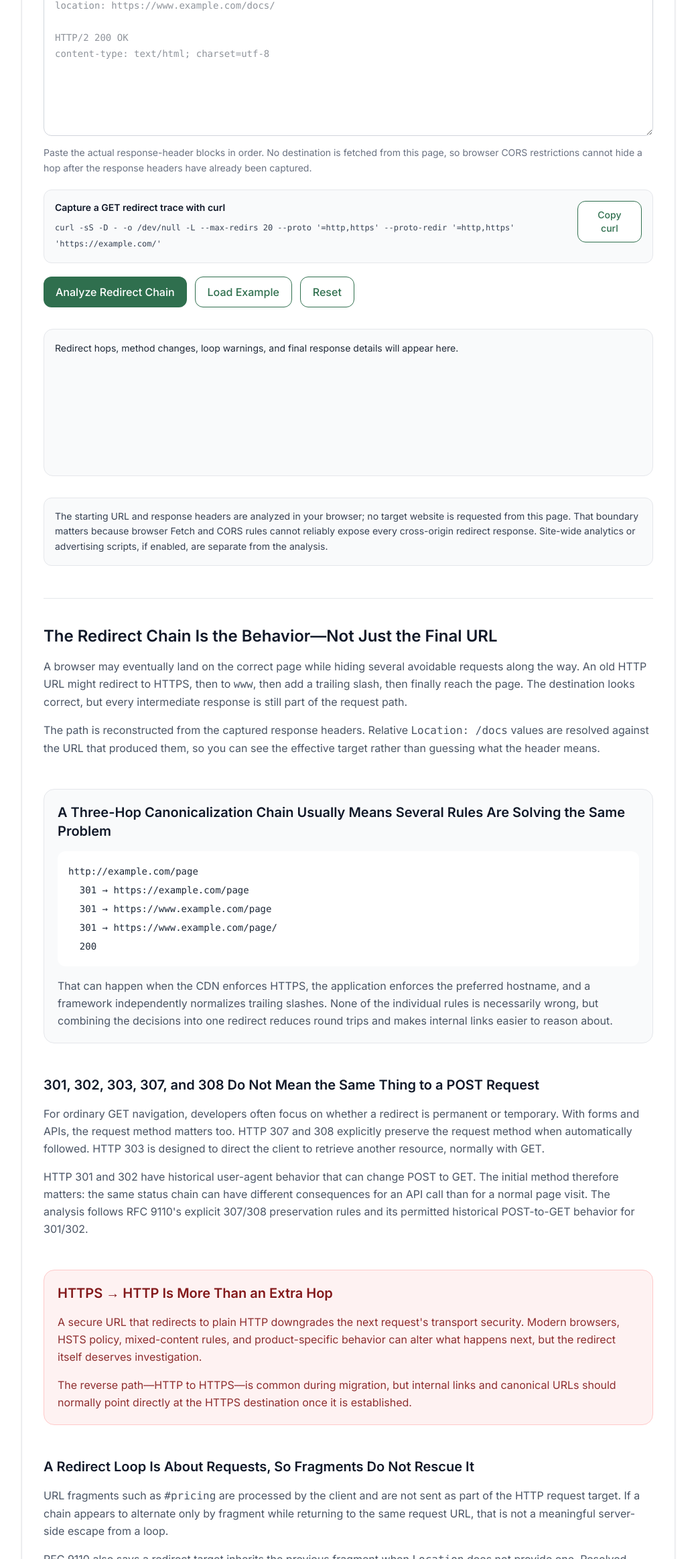
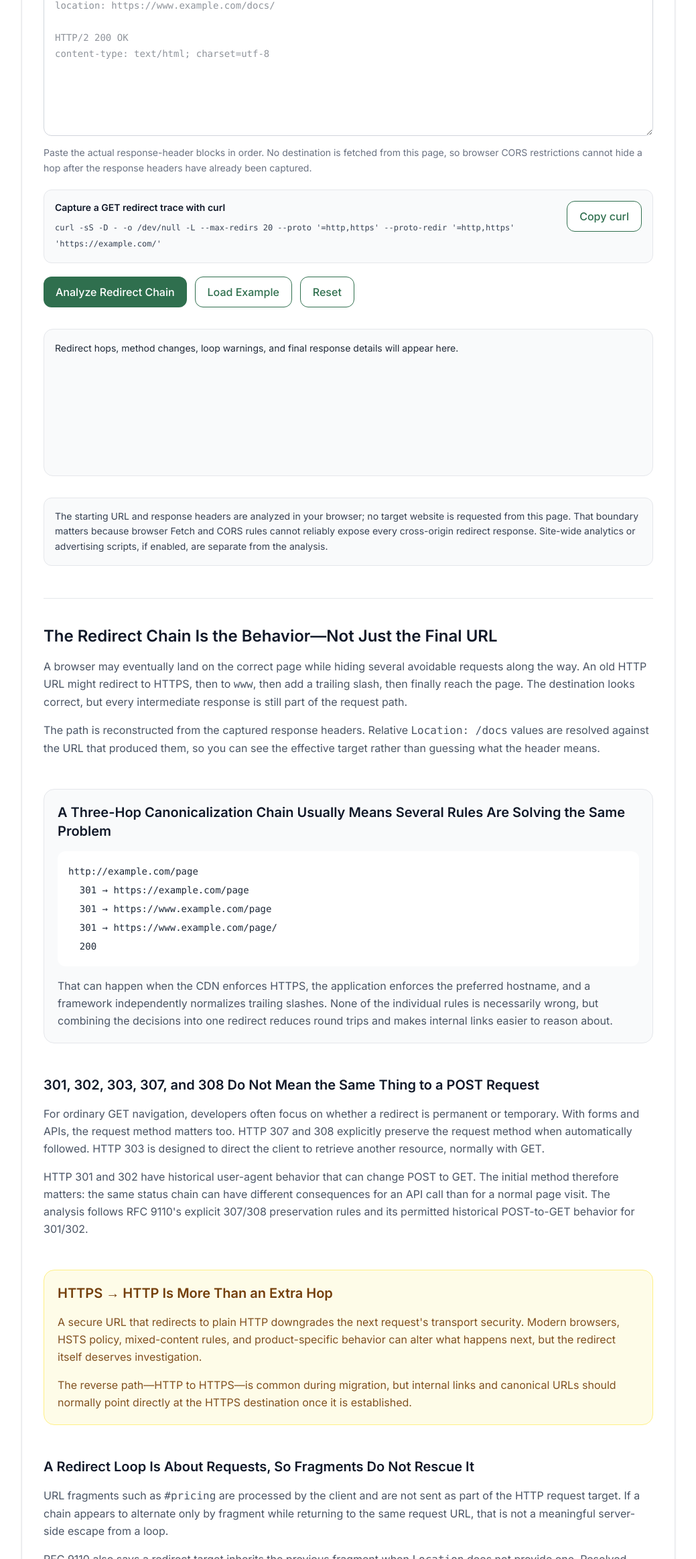
Before and after one commit to vaarunsonawwane-ops/yoryantra-new, a Next.js app: page /tools/redirect-chain-checker in a window 1280 px wide. Shown: the part 666-2994 px from the top of the page at 67% size, without its empty margins (120-1159 px from the left). Built offline with nearby package versions, Linux system fonts and the light colour scheme.

Commit message:
Batch 15 part 1 UI fix

```diff
--- a/app/tools/dns-records-checker/ToolClient.tsx
+++ b/app/tools/dns-records-checker/ToolClient.tsx
@@ -872,7 +872,7 @@ export default function ToolClient() {
             </p>
           </div>
 
-          <div className="rounded-2xl border border-gray-200 bg-gray-50 p-5">
+          <div className="self-start rounded-2xl border border-gray-200 bg-gray-50 p-5">
             <h3 className="font-semibold text-gray-900">
               Authority records make negative answers more informative
             </h3>
--- a/app/tools/redirect-chain-checker/ToolClient.tsx
+++ b/app/tools/redirect-chain-checker/ToolClient.tsx
@@ -911,7 +911,7 @@ export default function ToolClient() {
             <button
               type="button"
               onClick={copyCurl}
-              className="yoryantra-btn-outline text-sm"
+              className="yoryantra-btn-outline shrink-0 whitespace-nowrap"
             >
               Copy curl
             </button>
@@ -1190,17 +1190,17 @@ export default function ToolClient() {
           </p>
         </div>
 
-        <div className="mt-12 rounded-2xl border border-red-200 bg-red-50 p-5">
-          <h2 className="text-xl font-semibold text-red-900">
+        <div className="mt-12 self-start rounded-2xl border border-yellow-200 bg-yellow-50 p-5">
+          <h2 className="text-xl font-semibold text-yellow-900">
             HTTPS → HTTP Is More Than an Extra Hop
           </h2>
-          <p className="mt-4 leading-relaxed text-red-900/90">
+          <p className="mt-4 leading-relaxed text-yellow-900/90">
             A secure URL that redirects to plain HTTP downgrades the next
             request&apos;s transport security. Modern browsers, HSTS policy,
             mixed-content rules, and product-specific behavior can alter what
             happens next, but the redirect itself deserves investigation.
           </p>
-          <p className="mt-4 leading-relaxed text-red-900/90">
+          <p className="mt-4 leading-relaxed text-yellow-900/90">
             The reverse path—HTTP to HTTPS—is common during migration, but
             internal links and canonical URLs should normally point directly at
             the HTTPS destination once it is established.
```
